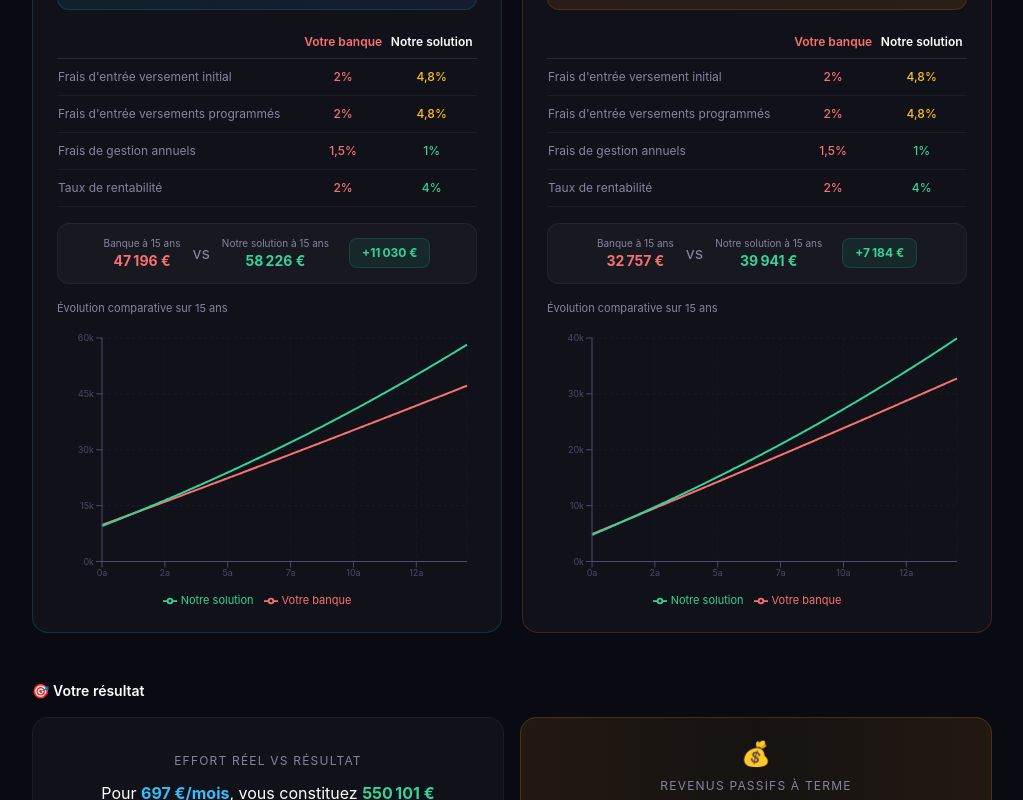
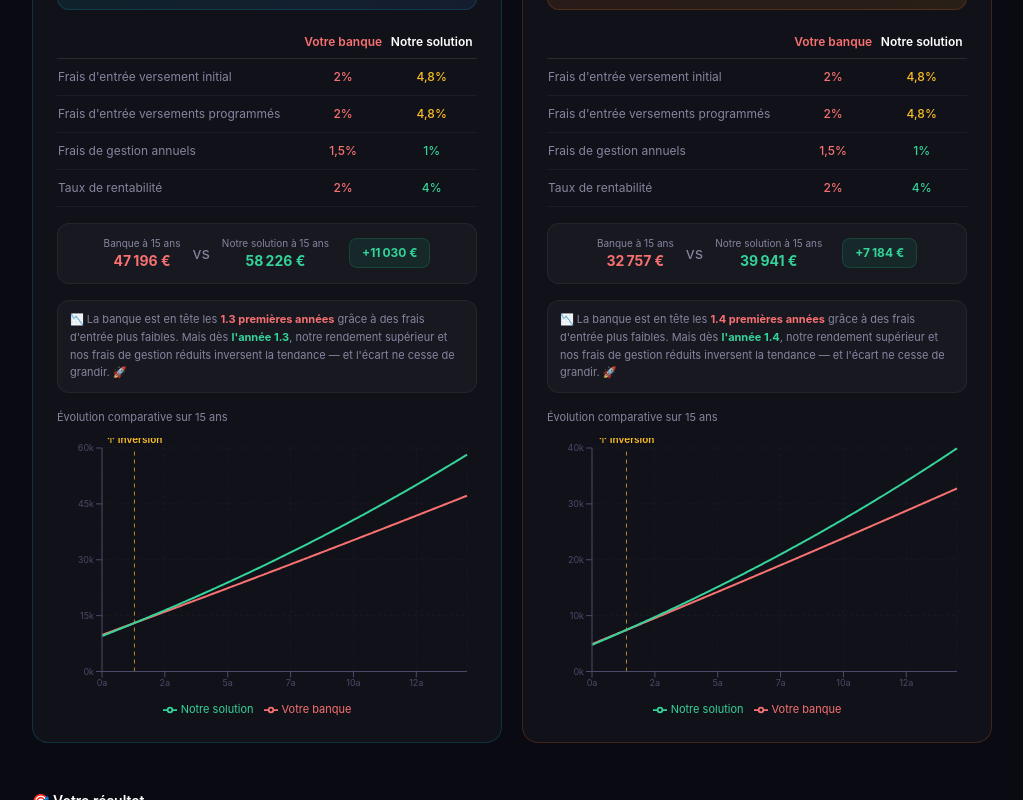
Before and after one commit to louminod/simulateur-patrimoine, a Next.js app: page / in a window 1280 px wide. Shown: the part 1863-2663 px from the top of the page, without its empty margins (128-1151 px from the left). Built offline with nearby package versions, Linux system fonts and the light colour scheme.

Commit message:
feat: highlight crossover point - bank leads early, our solution wins long term

```diff
--- a/src/components/FeeComparison.tsx
+++ b/src/components/FeeComparison.tsx
@@ -3,7 +3,7 @@
 import { memo, useMemo } from "react";
 import {
   LineChart, Line, XAxis, YAxis, CartesianGrid,
-  Tooltip as RTooltip, ResponsiveContainer, Legend,
+  Tooltip as RTooltip, ResponsiveContainer, Legend, ReferenceLine,
 } from "recharts";
 import { fmt } from "@/lib/formatters";
 
@@ -80,6 +80,15 @@ function FeeComparisonInner({ label, icon, initialCapital, monthlyContribution,
   const solutionFinal = chartData[chartData.length - 1]["Notre solution"];
   const diff = solutionFinal - bankerFinal;
 
+  // Find crossover month (when our solution surpasses the bank)
+  const crossoverMonth = useMemo(() => {
+    for (let i = 1; i < chartData.length; i++) {
+      if (chartData[i]["Notre solution"] >= chartData[i]["Votre banque"]) return i;
+    }
+    return null;
+  }, [chartData]);
+  const crossoverYears = crossoverMonth !== null ? (crossoverMonth / 12) : null;
+
   return (
     <div className={`bg-[var(--card)] rounded-2xl border ${borderColor} p-4 md:p-6`}>
       <h3 className="text-sm font-semibold mb-3 text-white">{icon} Comparatif {label} — Banque vs Notre solution</h3>
@@ -129,6 +138,16 @@ function FeeComparisonInner({ label, icon, initialCapital, monthlyContribution,
         </div>
       </div>
 
+      {/* Crossover callout */}
+      {crossoverYears !== null && (
+        <div className="mb-4 bg-white/[0.03] border border-white/5 rounded-xl px-3 py-2.5">
+          <p className="text-[11px] text-[var(--muted)] leading-relaxed">
+            📉 La banque est en tête les <strong className="text-red-400">{crossoverYears < 1 ? `${crossoverMonth} premiers mois` : `${crossoverYears.toFixed(1).replace('.0', '')} premières années`}</strong> grâce à des frais d&apos;entrée plus faibles.
+            Mais dès <strong className="text-emerald-400">{crossoverYears < 1 ? `le mois ${crossoverMonth}` : `l'année ${crossoverYears.toFixed(1).replace('.0', '')}`}</strong>, notre rendement supérieur et nos frais de gestion réduits inversent la tendance — et l&apos;écart ne cesse de grandir. 🚀
+          </p>
+        </div>
+      )}
+
       {/* Comparison chart */}
       <p className="text-[11px] text-[var(--muted)] mb-3">Évolution comparative sur {years} ans</p>
       <div className="h-[200px] md:h-[280px]">
@@ -152,6 +171,15 @@ function FeeComparisonInner({ label, icon, initialCapital, monthlyContribution,
               labelFormatter={(m: unknown) => `Année ${(Number(m) / 12).toFixed(1)}`}
             />
             <Legend wrapperStyle={{ fontSize: "11px" }} />
+            {crossoverMonth !== null && (
+              <ReferenceLine
+                x={crossoverMonth}
+                stroke="#fbbf24"
+                strokeDasharray="4 4"
+                strokeOpacity={0.7}
+                label={{ value: `↑ Inversion`, position: "top", fill: "#fbbf24", fontSize: 10, fontWeight: 600 }}
+              />
+            )}
             <Line type="monotone" dataKey="Votre banque" stroke="#f87171" strokeWidth={2} dot={false} />
             <Line type="monotone" dataKey="Notre solution" stroke="#34d399" strokeWidth={2} dot={false} />
           </LineChart>
```
